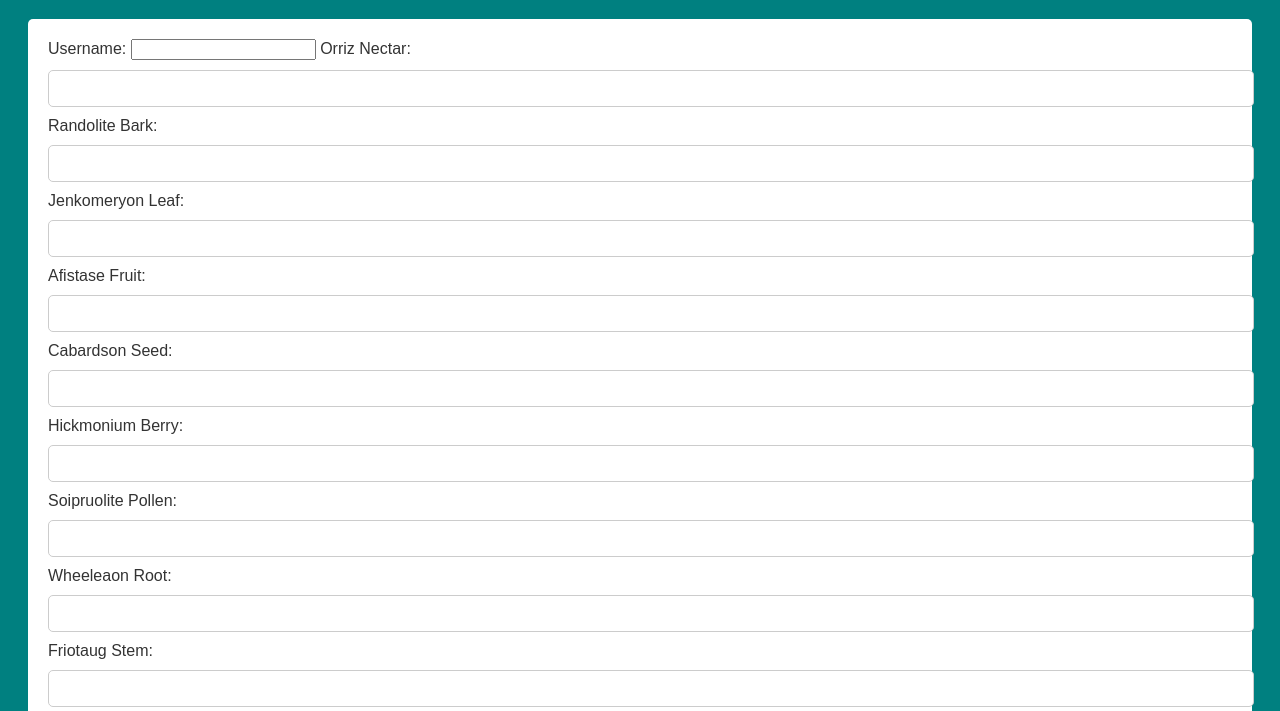
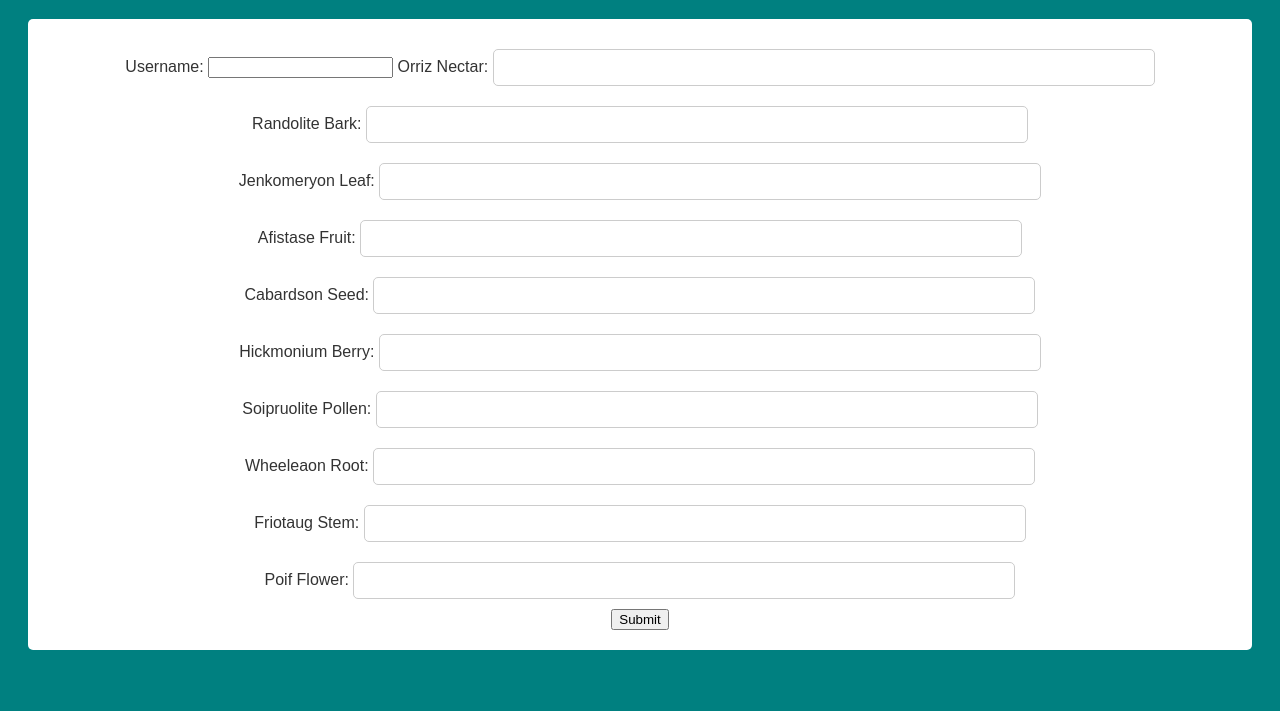
Before and after one commit to MHammad4968/skill-india-2024, a plain HTML site: page index.html in a window 1280 px wide. Shown: the part 89-800 px from the top of the page. Drawn offline with Linux system fonts and the light colour scheme.

Commit message:
small change to html UI

```diff
--- a/style.css
+++ b/style.css
@@ -16,10 +16,11 @@ form {
     border-radius: 5px;
     color: #333;
     margin-bottom: 20px;
+    text-align: center;
 }
 
 input[type="number"] {
-    width: 100%;
+    width: 50vw;
     padding: 10px;
     margin: 10px 0;
     border-radius: 5px;
```
